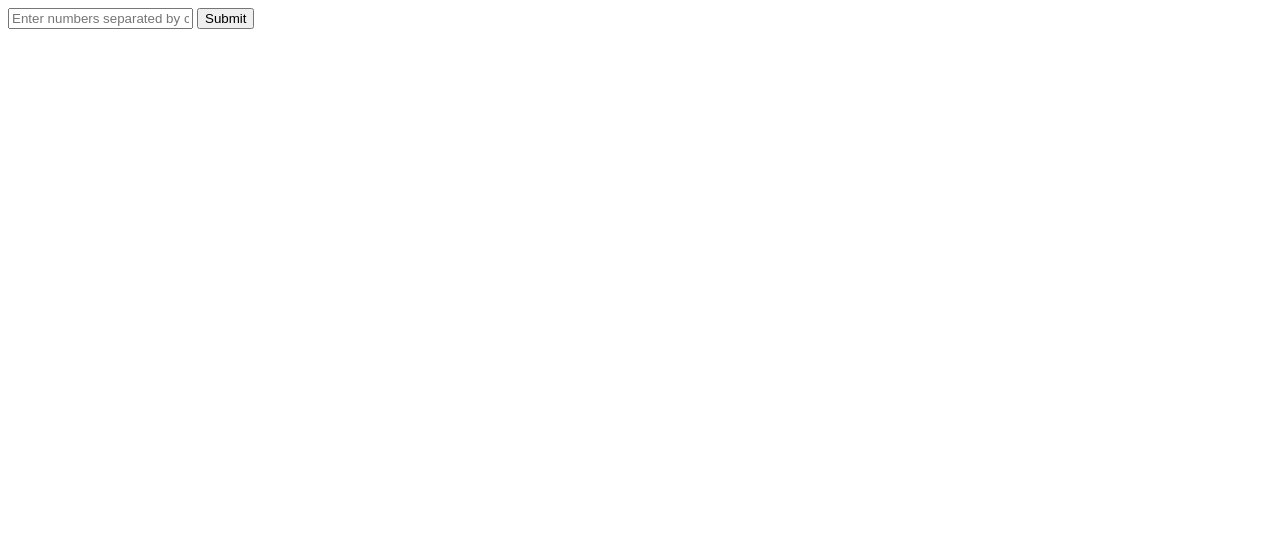
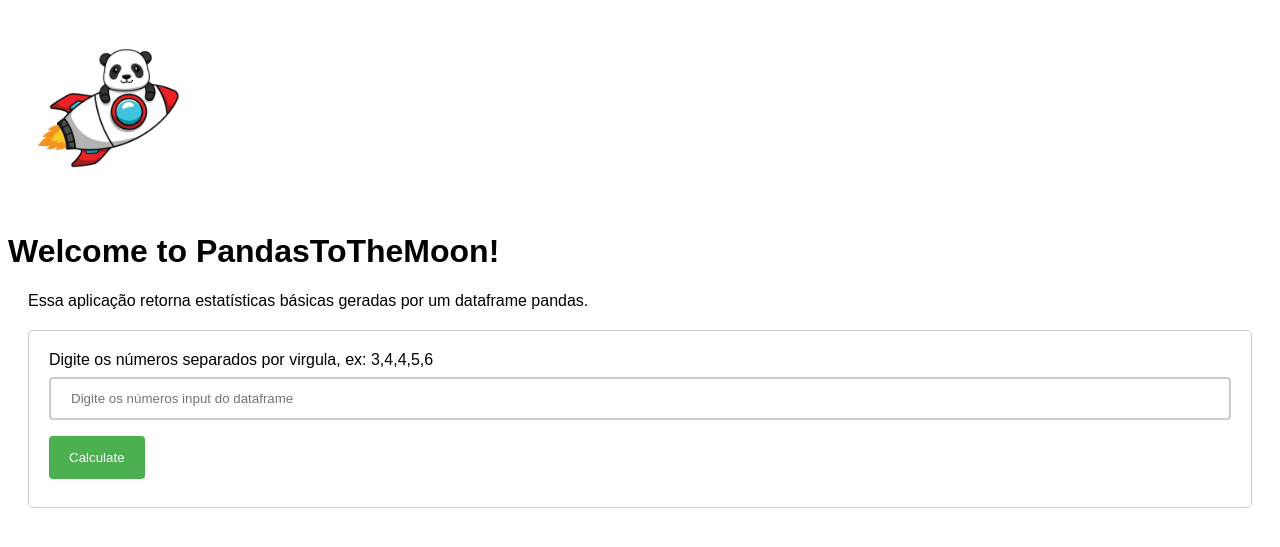
Before and after one commit to lvgalvao/PandasToTheMoon, a Flask app: page / in a window 1280 px wide. Shown: the top 547 px of the page. Run offline with Flask 3, Linux system fonts and the light colour scheme.

Commit message:
update UI

```diff
--- a/app/routes.py
+++ b/app/routes.py
@@ -13,5 +13,5 @@ def index():
             return render_template('index.html', mean=mean, median=median, mode=mode, std=std)
         except ValueError:
             # Em caso de erro, exiba uma mensagem de erro
-            return render_template('index.html', error="Invalid input. Please enter integers.")
+            return render_template('index.html', error="Valores invalidos. Coloque somente inteiros separados por virgula.")
     return render_template('index.html')
--- a/app/templates/index.html
+++ b/app/templates/index.html
@@ -3,13 +3,60 @@
 
 <head>
     <title>PandasToTheMoon</title>
+    <style>
+        body {
+            font-family: Arial, sans-serif;
+        }
+
+        form {
+            margin: 20px;
+            padding: 20px;
+            border: 1px solid #ccc;
+            border-radius: 5px;
+        }
+
+        input[type="text"] {
+            width: 100%;
+            padding: 12px 20px;
+            margin: 8px 0;
+            box-sizing: border-box;
+            border: 2px solid #ccc;
+            border-radius: 4px;
+        }
+
+        input[type="submit"] {
+            background-color: #4CAF50;
+            color: white;
+            padding: 14px 20px;
+            margin: 8px 0;
+            border: none;
+            border-radius: 4px;
+            cursor: pointer;
+        }
+
+        input[type="submit"]:hover {
+            background-color: #45a049;
+        }
+
+        p {
+            margin-left: 20px;
+        }
+    </style>
 </head>
 
 <body>
+    <img src="{{ url_for('static', filename='panda.png') }}" alt="Panda Image" width="200" height="200">
+    <h1>Welcome to PandasToTheMoon!</h1>
+    <p>Essa aplicação retorna estatísticas básicas geradas por um dataframe pandas.</p>
     <form method="post">
-        <input type="text" name="data" placeholder="Enter numbers separated by commas">
-        <input type="submit">
+        <label for="data">Digite os números separados por virgula, ex: 3,4,4,5,6</label>
+        <input type="text" id="data" name="data" placeholder="Digite os números input do dataframe">
+        <input type="submit" value="Calculate">
     </form>
+    {% if error %}
+    <p style="color:red;">{{ error }}</p>
+    {% endif %}
+
     {% if mean %}
     <p>Mean: {{ mean }}</p>
     <p>Median: {{ median }}</p>
```
Also changed, not shown: app/static/panda.png (added).
